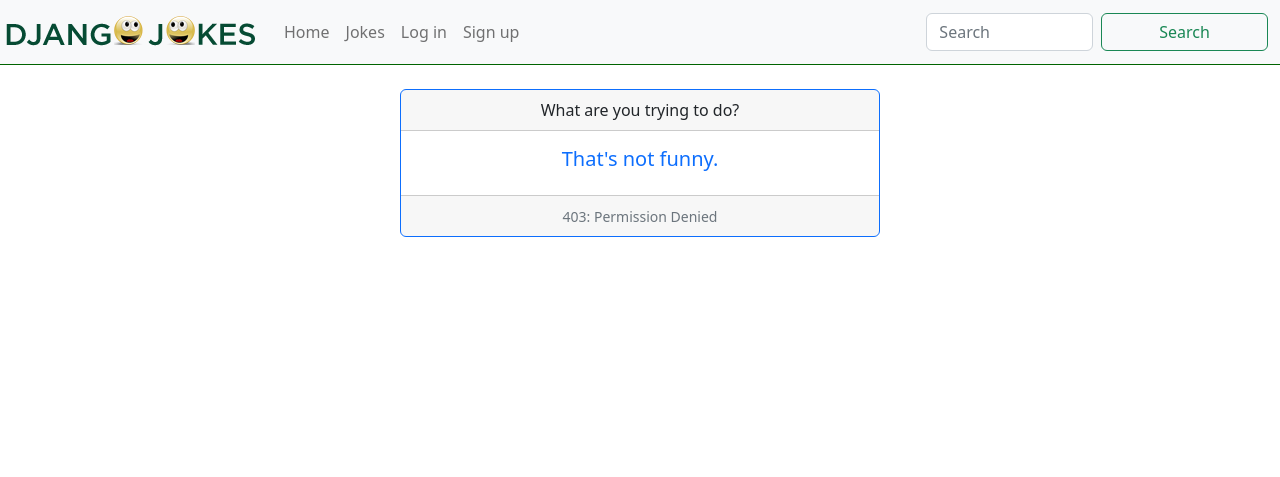
After one commit to rafaelleroux/djangojokes.com, a Django app: template templates/403.html in a window 1280 px wide. The commit adds this page. Shown: the top 477 px of the page. Run offline with Django 5.2, Linux system fonts and the light colour scheme; the template is opened without the code that fills it, so the values that code supplies are empty; some libraries are stand-ins or nearby versions.

Commit message:
Setting permissions throughout the site that only logged in users can create jokes and view their profile. Also modified views based on permissions, such as someone who didn't create a joke can't update or delete a joke

```diff
--- /dev/null
+++ b/templates/403.html
@@ -0,0 +1,15 @@
+{% extends "_base.html" %}
+
+{% block title %}403: Permission Denied{% endblock %}
+{% block main %}
+  <div class="card border-primary m-auto mb-3 text-center"
+    style="max-width: 30rem">
+    <div class="card-header">What are you trying to do?</div>
+    <div class="card-body text-primary">
+      <h5 class="card-title">That's not funny.</h5>
+    </div>
+    <div class="card-footer">
+      <small class="text-muted">403: Permission Denied</small>
+    </div>
+  </div>
+{% endblock %}
--- a/templates/jokes/joke_list.html
+++ b/templates/jokes/joke_list.html
@@ -28,12 +28,16 @@
               {% endfor %}
             </td>
             <td>
+              {% if joke.user == user %}
                 <a href="{% url 'jokes:update' joke.slug %}">
                   <i class="fas fa-pencil-alt"></i>
                 </a>
                 <a href="{% url 'jokes:delete' joke.slug %}">
                   <i class="far fa-trash-alt"></i>
                 </a>
+              {% else %}
+                <small>by {{ joke.user.username }}</small>
+              {% endif %}
             </td>
           </tr>
         {% endfor %}
--- a/users/views.py
+++ b/users/views.py
@@ -1,4 +1,5 @@
 from django.contrib.auth import get_user_model
+from django.contrib.auth.mixins import LoginRequiredMixin
 from django.urls import reverse_lazy
 from django.views.generic import UpdateView
 
@@ -6,10 +7,10 @@ from allauth.account.views import PasswordChangeView
 
 from .forms import CustomUserChangeForm
 
-class CustomPasswordChangeView(PasswordChangeView):
+class CustomPasswordChangeView(LoginRequiredMixin,PasswordChangeView):
     success_url = reverse_lazy('my-account')
 
-class MyAccountPageView(UpdateView):
+class MyAccountPageView(LoginRequiredMixin,UpdateView):
     model = get_user_model()
     form_class = CustomUserChangeForm
     template_name = 'account/my_account.html'
```
Also changed, not shown: jokes/views.py (+12 -3 lines), templates/jokes/joke_detail.html (+6 -4 lines). Lines whose indentation alone changed are shown as unchanged.
